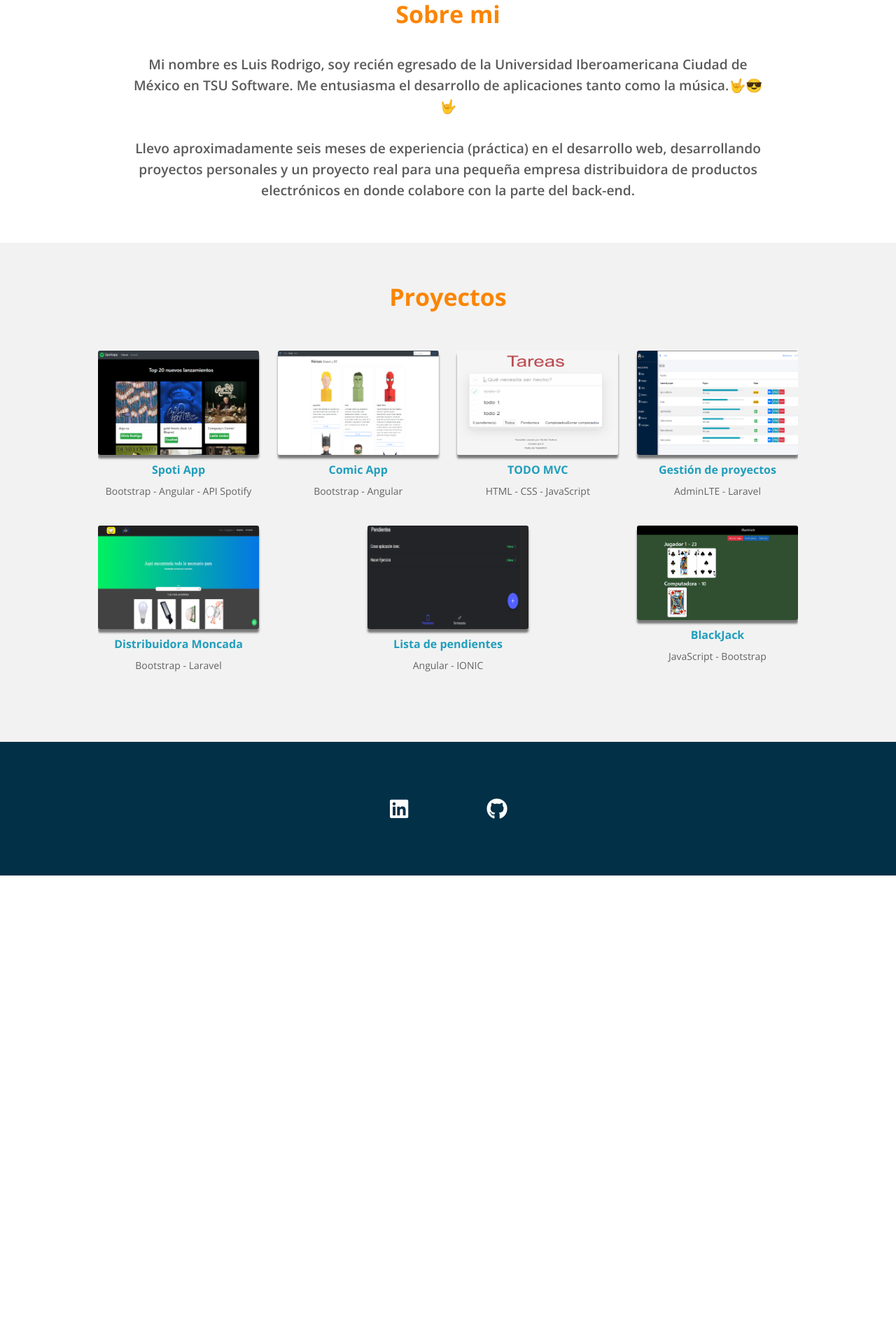
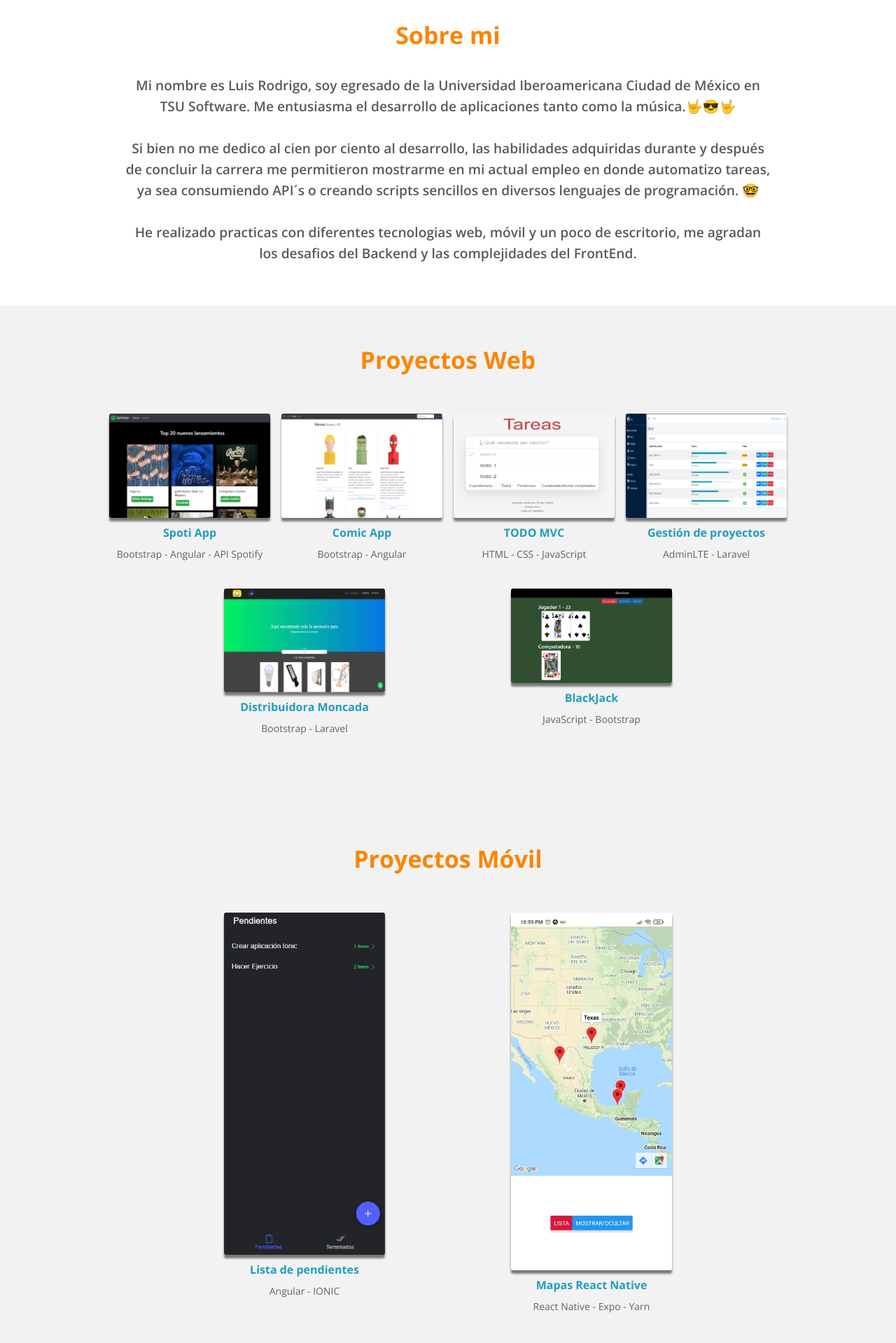
Before and after one commit to RodrigoLaguna/portafolio, a plain HTML site: page index.html in a window 1280 px wide. Shown: the part 1569-3488 px from the top of the page at 70% size. Before the commit the page ends 2820 px from the top, so only its background shows below. Drawn offline with nearby package versions, Linux system fonts and the light colour scheme; a script that the page names is missing.

Commit message:
actualizar

```diff
--- a/css/estilos.css
+++ b/css/estilos.css
@@ -209,7 +209,7 @@ header .contenedor-texto .texto .profesion {
       flex-wrap: wrap;
   -webkit-box-pack: justify;
       -ms-flex-pack: justify;
-          justify-content: space-between;
+          justify-content: space-evenly;
 }
 
 .main .trabajos .contenedor-trabajos .trabajo {
--- a/index.html
+++ b/index.html
@@ -47,6 +47,8 @@
 							<li>Bootstrap</li>
 							<li>WebPack</li>
 							<li>Angular</li>
+							<li>React</li>
+							<li>Tailwind</li>
 						</ul>
 					</div>
 
@@ -61,6 +63,7 @@
 							<li>Java EE</li>
 							<li>C# con .Net (básico)</li>
 							<li>IONIC (básico)</li>
+							<li>React Native (básico)</li>
 							<li>Creación y consumo de API's</li>
 							<li>Scripts bash</li>
 						</ul>
@@ -87,6 +90,8 @@
 						</ul>
 					</div>
 
+
+
 				</div>
 			</div>
 		</section>
@@ -95,21 +100,26 @@
 			<div class="contenedor">
 				<div class="texto">
 					<h3 class="titulo" id="sobre-mi">Sobre mi</h3>
-					<p>Mi nombre es Luis Rodrigo, soy recién egresado de la Universidad
+					<p>Mi nombre es Luis Rodrigo, soy egresado de la Universidad
 						Iberoamericana Ciudad de México en TSU Software. Me entusiasma el
 					  desarrollo de aplicaciones tanto como la música.🤟&#128526;🤟</p>
 						<br>
-						<p>Llevo aproximadamente seis meses de experiencia (práctica)
-							en el desarrollo web, desarrollando proyectos personales y un
-							proyecto real para una pequeña empresa distribuidora de
-						productos electrónicos en donde colabore con la parte del back-end.</p>
+						<p>Si bien no me dedico al cien por ciento al desarrollo, las habilidades
+							adquiridas durante y después de concluir la carrera me permitieron mostrarme
+							en mi actual empleo en donde automatizo tareas,
+							ya sea consumiendo API´s o creando scripts sencillos en diversos lenguajes
+							de programación. &#x1F913;</p>
+							<br>
+						<p>He realizado practicas con diferentes tecnologias web, móvil y un poco de escritorio, me agradan los desafios del
+							Backend y las complejidades del FrontEnd.
+						</p>
 				</div>
 			</div>
 		</section>
 
 		<section class="trabajos">
 			<div class="contenedor">
-				<h3 class="titulo" id="proyectos">Proyectos</h3>
+				<h3 class="titulo" id="proyectos">Proyectos Web</h3>
 
 				<div class="contenedor-trabajos">
 					<div class="trabajo">
@@ -167,17 +177,6 @@
 
 					<div class="trabajo">
 						<div class="thumb">
-							<a href="https://github.com/RodrigoLaguna/tareas-app"><img src="img/trabajos/deseos.PNG" alt="ionic"></a>
-
-						</div>
-						<div class="descripcion">
-							<p class="nombre">Lista de pendientes</p>
-							<p class="categoria">Angular - IONIC</p>
-						</div>
-					</div>
-
-					<div class="trabajo">
-						<div class="thumb">
 							<a href="https://rodrigolaguna.github.io/blackjack/"><img src="img/trabajos/blackjack.png" alt="blackjack"></a>
 
 						</div>
@@ -190,7 +189,42 @@
 				</div>
 			</div>
 		</section>
+
+		<section class="trabajos">
+			<div class="contenedor">
+				<h3 class="titulo" id="proyectos">Proyectos Móvil</h3>
+
+				<div class="contenedor-trabajos">
+					<div class="trabajo">
+						<div class="thumb">
+							<a href="https://github.com/RodrigoLaguna/tareas-app"><img src="img/trabajos/screenshot.png" alt="ionic"></a>
+
+						</div>
+						<div class="descripcion">
+							<p class="nombre">Lista de pendientes</p>
+							<p class="categoria">Angular - IONIC</p>
+						</div>
+					</div>
+
+					<div class="trabajo">
+						<div class="thumb">
+							<a href="https://github.com/RodrigoLaguna/reactmaps"><img src="img/trabajos/app.jpg" alt="reactnative"></a>
+
+						</div>
+						<div class="descripcion">
+							<p class="nombre">Mapas React Native</p>
+							<p class="categoria">React Native - Expo - Yarn</p>
+						</div>
+					</div>
+
+				</div>
+			</div>
+		</section>
+
 	</section>
+
+
+
 
 	<footer>
 		<section class="redes-sociales" id="contacto">
```
Also changed, not shown: img/trabajos/app.jpg (added), img/trabajos/screenshot.png (added).
